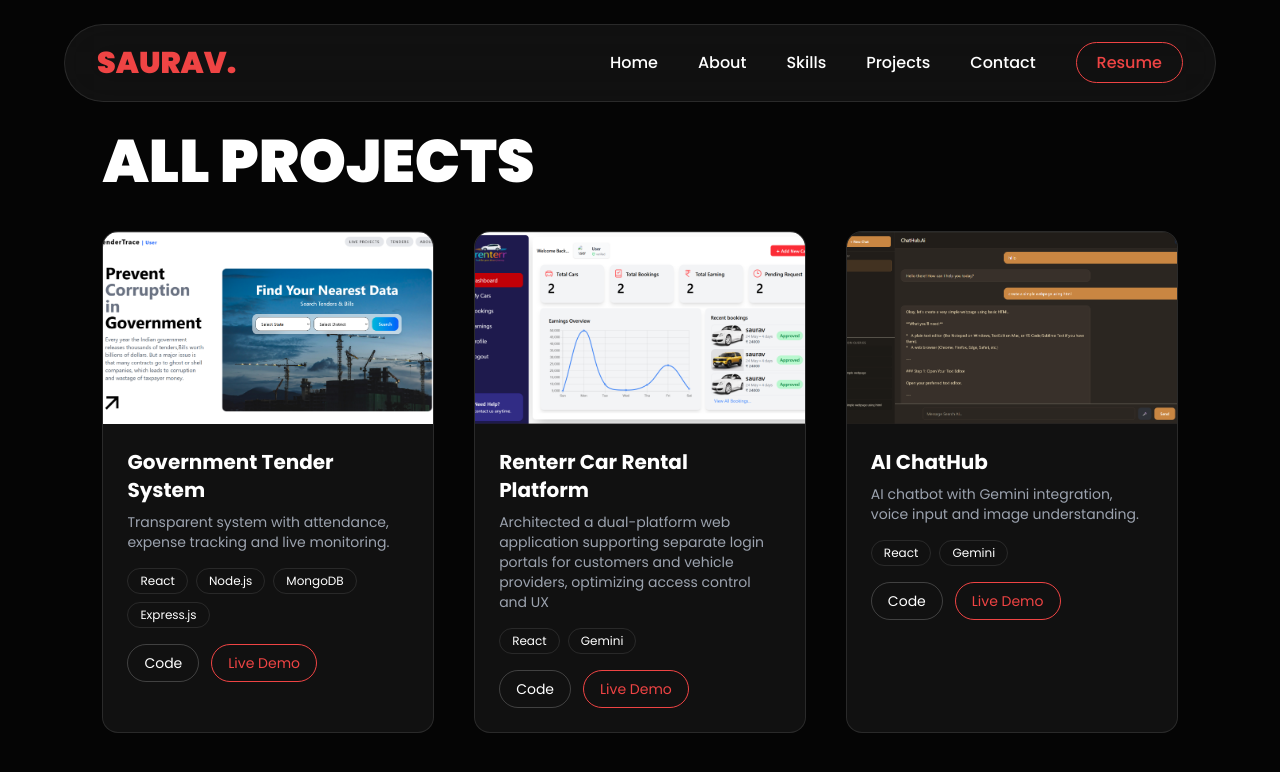
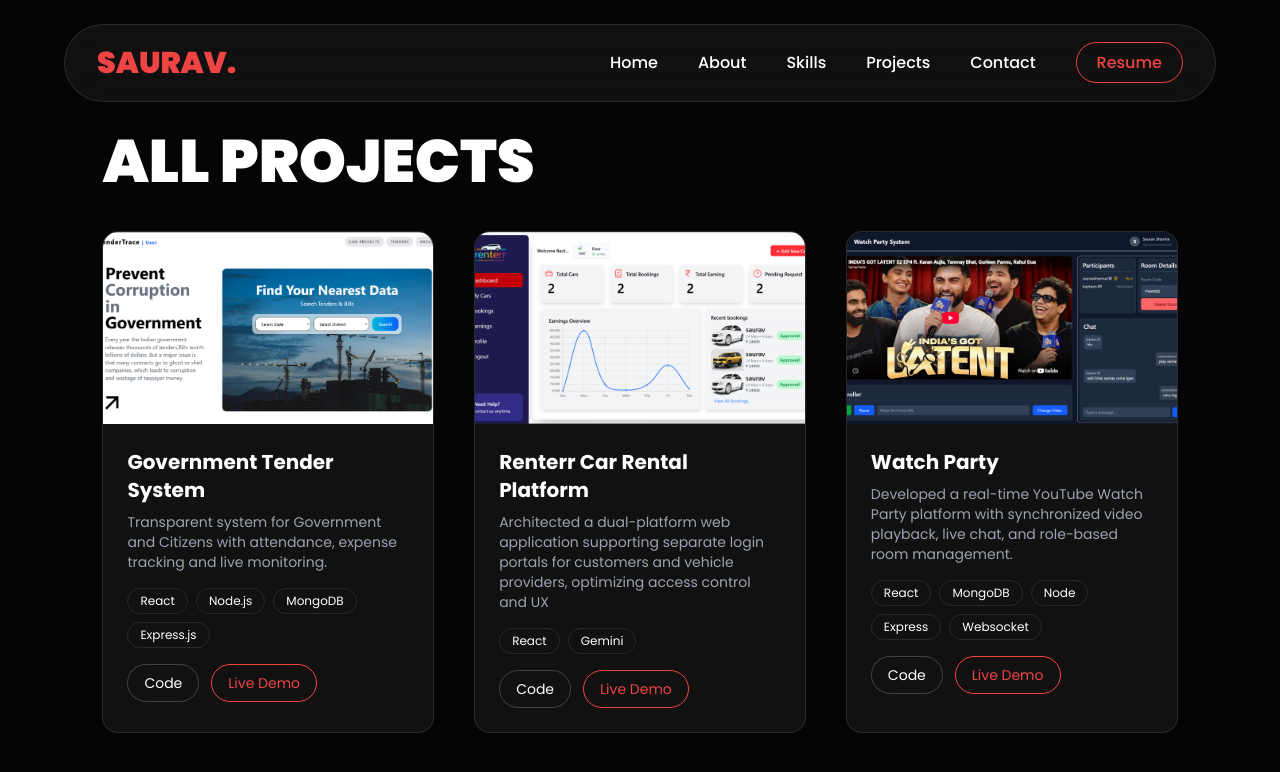
Before and after one commit to saurbu/Saurav-portfolio, a React (Vite) app: page /allproject in a window 1280 px wide. Shown: the top 772 px of the page. Built offline with nearby package versions, Linux system fonts and the light colour scheme.

Commit message:
project updated

```diff
--- a/src/components/AllProject.jsx
+++ b/src/components/AllProject.jsx
@@ -8,12 +8,13 @@ import projectC from "../assets/projectC.png";
 import projectR from "../assets/projectR.png";
 import projectL from "../assets/projectL.png";
 import projectS from "../assets/projectS.png";
+import projectW from "../assets/projectW.png";
 
 const projects = [
   {
     title: "Government Tender System",
     description:
-      "Transparent system with attendance, expense tracking and live monitoring.",
+      "Transparent system for Government and Citizens with attendance, expense tracking and live monitoring.",
     tech: ["React", "Node.js", "MongoDB","Express.js"],
     image: projectT,
     code: "https://github.com/saurbu/TenderTrace",
@@ -28,6 +29,15 @@ const projects = [
       code: "https://github.com/saurbu/renterr",
       demo: "https://saurbu.github.io/"
     },
+  {
+    title: "Watch Party",
+    description:
+      "Developed a real-time YouTube Watch Party platform with synchronized video playback, live chat, and role-based room management.",
+    tech: ["React", "MongoDB", "Node", "Express", "Websocket"],
+    image: projectW,
+    code:"https://github.com/saurbu/Watch-Party-System",
+    demo: "https://watch-party-system-zeta.vercel.app"
+  },
   {
     title: "AI ChatHub",
     description:
--- a/src/components/Projects.jsx
+++ b/src/components/Projects.jsx
@@ -4,6 +4,7 @@ import projectT from "../assets/projectT.png";
 import projectR from "../assets/projectR.png";
 import projectS from "../assets/projectS.png";
 import project2 from "../assets/project2.png";
+import projectW from "../assets/projectW.png";
 
 const projects = [
   {
@@ -28,6 +29,16 @@ const projects = [
   },
   {
     number: "03",
+    title: "Watch Party System",
+    description:
+      "Developed a real-time YouTube Watch Party platform with synchronized video playback, live chat, and role-based room management using React, Node.js, Socket.IO, MongoDB, and JWT authentication.",
+    tech: ["React", "MongoDB", "Node", "Express", "Websocket"],
+    image: projectW,
+    codeLink: "https://github.com/saurbu/Watch-Party-System",
+    liveLink: "https://watch-party-system-zeta.vercel.app"
+  },
+  {
+    number: "04",
     title: "AI ChatHub",
     description:
       "AI powered chatbot with Gemini integration, voice search, image understanding, conversation history and modern UI.",
@@ -35,15 +46,6 @@ const projects = [
     image: project2,
     codeLink: "https://github.com/saurbu/ChatHub.Ai",
     liveLink: "https://saurbu.github.io/ChatHub.Ai/"
-  },
-  {
-    number: "04",
-    title: "Sticky Notes Social Platform",
-    description:
-      "Designed a social platform enabling users to create, share, and browse notes in a sticky-note-style dynamic UI, enhancing user engagement",
-    tech: ["HTML", "CSS", "PHP", "JavaScript"],
-    image: projectS,
-    codeLink: "https://github.com/saurbu/sticky",
   },
 ];
 
@@ -143,14 +145,14 @@ const Projects = () => {
         </motion.div>
 
       ))}
-      {/* <div className="flex justify-center mt-20">
+      <div className="flex justify-center mt-20">
         <Link
           to="/Allproject"
           className="px-8 py-4 rounded-full border border-red-500 text-red-500 font-semibold hover:bg-red-500 hover:text-black transition duration-300"
         >
           View All Projects →
           </Link>
-        </div> */}
+        </div>
     </section>
   );
 };
```
Also changed, not shown: src/assets/projectW.png (added).
